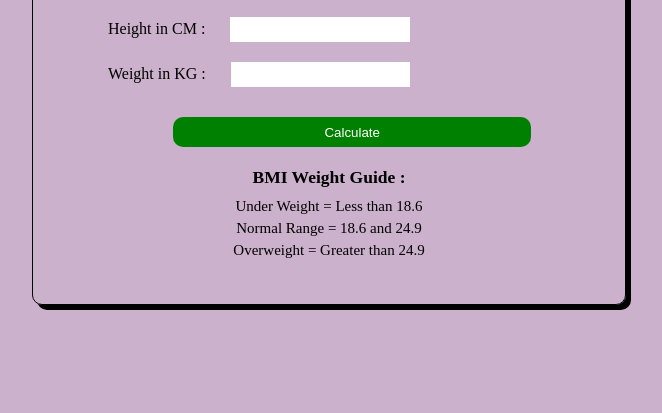
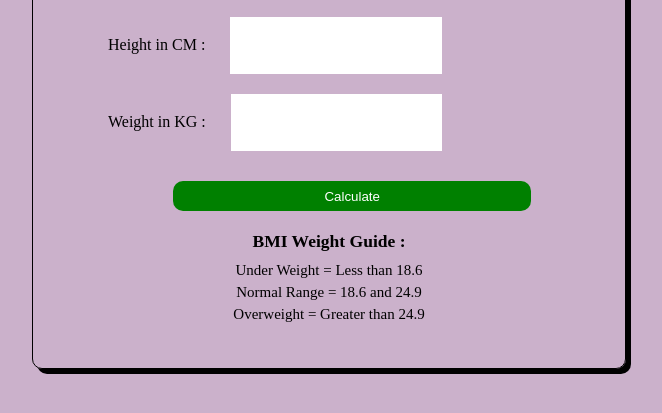
Before and after one commit to genze121/BMI-Calculator, a plain HTML site: page index.html in a window 1280 px wide. Shown: the part 191-604 px from the top of the page, without its empty margins (311-973 px from the left). Drawn offline with Linux system fonts and the light colour scheme.

Commit message:
Update style.css
Added padding in input field.

```diff
--- a/style.css
+++ b/style.css
@@ -26,6 +26,7 @@ input[type="text"] {
     margin-left: 25px;
     height: 25px;
     border: none;
+    padding: 1rem 1rem;
 }
 
 span {
```
